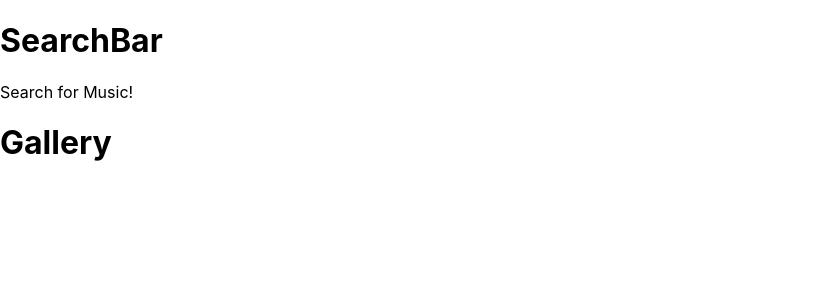
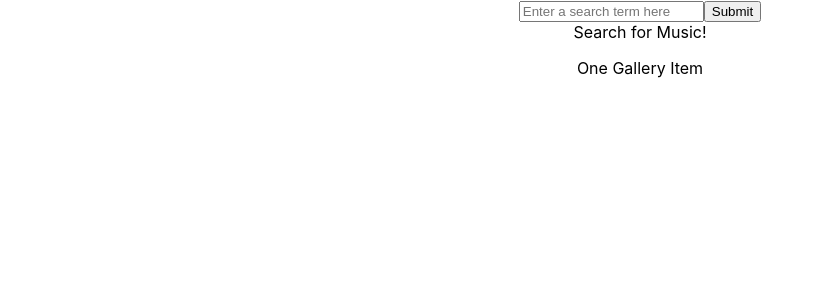
Before and after one commit to sullivan-william/music_library_2, a React (Create React App) app: page / in a window 1280 px wide. Shown: the top 300 px of the page, without its empty margins (0-823 px from the left). Built offline with nearby package versions, Linux system fonts and the light colour scheme.

Commit message:
building out components

```diff
--- a/src/App.js
+++ b/src/App.js
@@ -1,6 +1,7 @@
 import { useState, useEffect } from 'react';
 import Gallery from './components/Gallery';
 import SearchBar from './components/SearchBar';
+import './App.css';
 
 function App() {
   let [search, setSearch] = useState('')
@@ -8,7 +9,7 @@ function App() {
   let [data, setData] = useState([])
 
   return (
-    <div>
+    <div className='App'>
       <SearchBar />
       {message}
       <Gallery />
--- a/src/components/Gallery.js
+++ b/src/components/Gallery.js
@@ -1,7 +1,9 @@
-function Gallery() {
+import GalleryItem from './GalleryItem';
+
+function Gallery(props) {
     return (
         <div>
-            <h1>Gallery</h1>
+            <GalleryItem />
         </div>
     )
 }
--- a/src/components/GalleryItem.js
+++ b/src/components/GalleryItem.js
@@ -0,0 +1,13 @@
+import { useState } from 'react';
+
+function GalleryItem(props) {
+    let [view, setView] = useState(false)
+
+    return (
+        <div onClick={() => setView(!view)} style={{'display': 'inline-block'}}>
+            <p>One Gallery Item</p>
+        </div>
+    )
+}
+
+export default GalleryItem
--- a/src/components/SearchBar.js
+++ b/src/components/SearchBar.js
@@ -1,8 +1,13 @@
-function SearchBar() {
+import { useState } from 'react';
+
+function SearchBar(props) {
+    let [searchTerm, setSearchTerm] = useState('')
+
     return (
-        <div>
-            <h1>SearchBar</h1>
-        </div>
+        <form>
+            <input type="text" placeholder="Enter a search term here" />
+            <input type="submit" />
+        </form>
     )
 }
 
```
